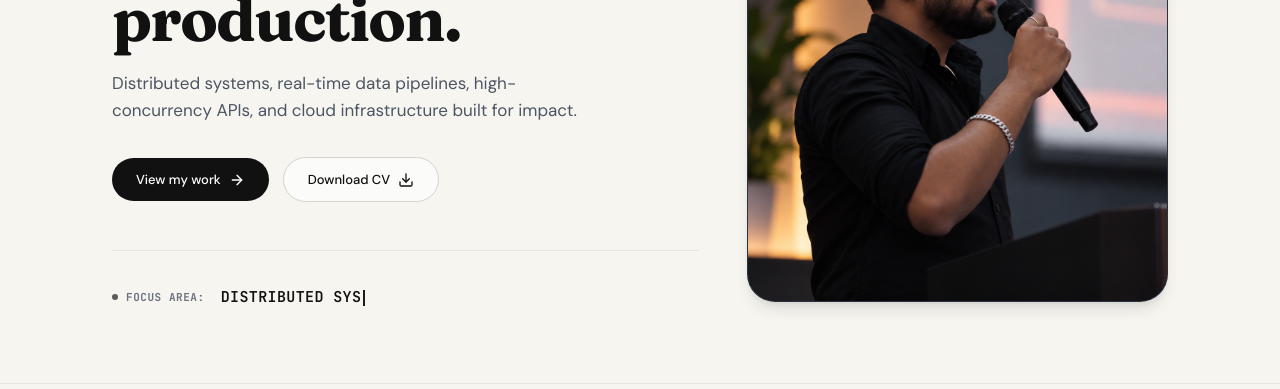
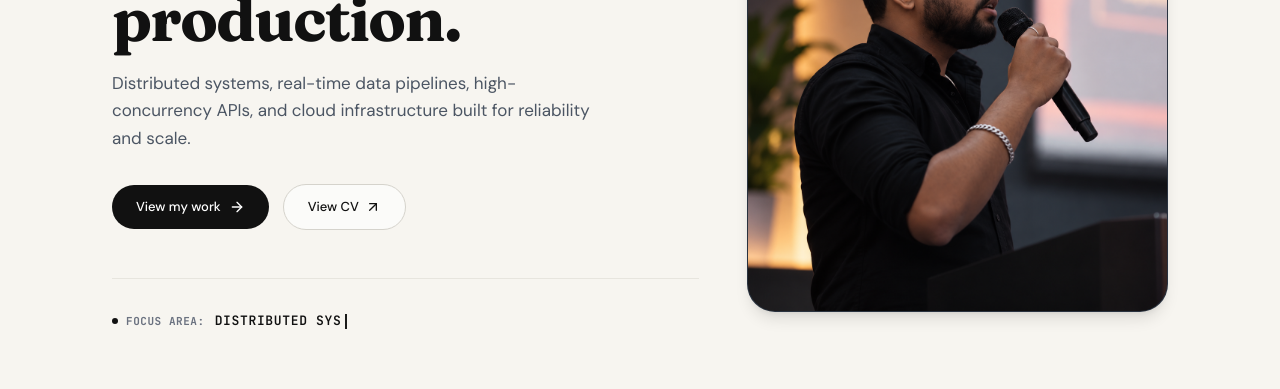
Before and after one commit to rounakkraaj-1744/portfolio, a Next.js app: page / in a window 1280 px wide. Shown: the part 375-764 px from the top of the page. Built offline with nearby package versions, Linux system fonts and the light colour scheme; no server answers.

Commit message:
upgrades

```diff
--- a/app/globals.css
+++ b/app/globals.css
@@ -154,6 +154,13 @@ html.dark .btn-secondary:hover,
   }
 }
 
+nextjs-portal,
+#__next-build-watcher,
+[data-nextjs-dev-indicator],
+[data-nextjs-toast] {
+  display: none !important;
+}
+
 @media (prefers-reduced-motion: reduce) {
   *,
   ::before,
--- a/components/HeroSection.tsx
+++ b/components/HeroSection.tsx
@@ -3,7 +3,7 @@
 import { useState, useEffect } from "react"
 import Link from "next/link"
 import Image from "next/image"
-import { ArrowRight, Download } from "lucide-react"
+import { ArrowRight, ArrowUpRight } from "lucide-react"
 
 const PHRASES = [
   "BACKEND ENGINEERING",
@@ -79,6 +79,7 @@ export default function Hero() {
               BACKEND / DISTRIBUTED SYSTEMS / CLOUD
             </p>
 
+            {/* 1. Hero Headline */}
             <h1 className="text-4xl sm:text-5xl lg:text-[62px] font-bold text-[#111111] leading-[1.06] tracking-tight font-serif mb-5">
               I build<br />
               backend systems<br />
@@ -86,47 +87,44 @@ export default function Hero() {
               production.
             </h1>
 
-            <p className="text-base sm:text-[17px] text-gray-600 leading-relaxed max-w-[480px] mb-8 font-normal">
-              Distributed systems, real-time data pipelines, high-concurrency APIs, and cloud infrastructure built for impact.
+            <p className="text-base sm:text-[17px] text-gray-600 leading-relaxed max-w-[500px] mb-8 font-normal">
+              Distributed systems, real-time data pipelines, high-concurrency APIs, and cloud infrastructure built for reliability and scale.
             </p>
 
             <div className="flex flex-wrap items-center gap-3.5 mb-10 sm:mb-12">
               <Link
                 href="#work"
-                className="group btn-primary inline-flex items-center gap-2 px-6 py-3 rounded-full text-[13px] font-medium transition-colors duration-200 shadow-xs focus-visible:outline-2 focus-visible:outline-offset-2 focus-visible:outline-[#111111]"
+                className="group btn-primary inline-flex items-center gap-2 px-6 py-3 rounded-full text-[13px] font-medium transition-all duration-200 active:translate-y-0 shadow-xs focus-visible:outline-2 focus-visible:outline-offset-2 focus-visible:outline-[#111111]"
               >
-                View my work
+                <span>View my work</span>
                 <ArrowRight className="w-4 h-4 transition-transform duration-200 ease-out group-hover:translate-x-1" />
               </Link>
-              <a
-                href="/resume.pdf"
-                download
-                className="group btn-secondary inline-flex items-center gap-2 px-6 py-3 rounded-full text-[13px] font-medium transition-colors duration-200 shadow-2xs focus-visible:outline-2 focus-visible:outline-offset-2 focus-visible:outline-[#111111]"
-              >
-                Download CV
-                <Download className="w-4 h-4 transition-transform duration-200 ease-out group-hover:translate-y-0.5" />
-              </a>
+
+              <Link href="/resume" className="group btn-secondary inline-flex items-center gap-1.5 px-6 py-3 rounded-full text-[13px] font-medium transition-all duration-200 active:translate-y-0 shadow-2xs focus-visible:outline-2 focus-visible:outline-offset-2 focus-visible:outline-[#111111]" >
+                <span>View CV</span>
+                <ArrowUpRight className="w-4 h-4 transition-transform duration-200 ease-out group-hover:translate-x-0.5 group-hover:-translate-y-0.5" />
+              </Link>
             </div>
 
             <div className="pt-6 border-t border-[#E7E5DE] w-full">
-              <div className="flex flex-col sm:flex-row sm:items-center gap-2 sm:gap-4 min-h-[44px]">
+              <div className="flex flex-wrap items-center gap-x-2.5 gap-y-1 min-h-[36px]">
                 <div className="flex items-center gap-2 shrink-0">
-                  <span className="w-1.5 h-1.5 rounded-full bg-[#111111]/70 animate-pulse" />
+                  <span className="w-1.5 h-1.5 rounded-full bg-[#111111]" />
                   <span className="text-[11px] font-bold text-gray-500 font-mono uppercase tracking-wider">
                     FOCUS AREA:
                   </span>
                 </div>
 
                 <div
-                  className="flex items-center font-mono text-sm sm:text-[15px] font-semibold text-[#111111] tracking-wide"
+                  className="inline-flex items-center font-mono text-xs sm:text-[13px] font-semibold text-[#111111] tracking-wider uppercase"
                   aria-live="polite"
                   aria-atomic="true"
                 >
                   <span className="sr-only">Focus area: {PHRASES[phraseIndex]}</span>
-                  <span aria-hidden="true" className="inline-block min-w-[220px] sm:min-w-[250px]">
+                  <span aria-hidden="true" className="inline-block min-w-[210px] sm:min-w-[245px]">
                     {text}
                     {!prefersReducedMotion && (
-                      <span className="inline-block w-[2px] h-[1.1em] bg-[#111111] ml-0.5 align-middle animate-pulse" />
+                      <span className="inline-block w-[2px] h-[1.15em] bg-[#111111] ml-1 align-middle animate-pulse" />
                     )}
                   </span>
                 </div>
@@ -139,10 +137,10 @@ export default function Hero() {
             <div className="relative w-full max-w-[430px] aspect-[4/4.9] rounded-[28px] overflow-hidden shadow-lg border border-black/5 bg-[#2B3542] group">
               <Image
                 src="/myimage.png"
-                alt="Rounakk - Building scalable systems"
+                alt="Rounakk - Building scalable backend systems"
                 fill
                 priority
-                className="object-cover object-center transition-transform duration-700 ease-out group-hover:scale-[1.02]"
+                className="object-cover object-center transition-transform duration-500 ease-out group-hover:scale-[1.01]"
               />
             </div>
           </div>
--- a/next.config.ts
+++ b/next.config.ts
@@ -1,6 +1,10 @@
 import type { NextConfig } from "next";
 
 const nextConfig: NextConfig = {
+  devIndicators: {
+    buildActivity: false,
+    appIsrStatus: false,
+  },
   images: {
     remotePatterns: [
       {
```
